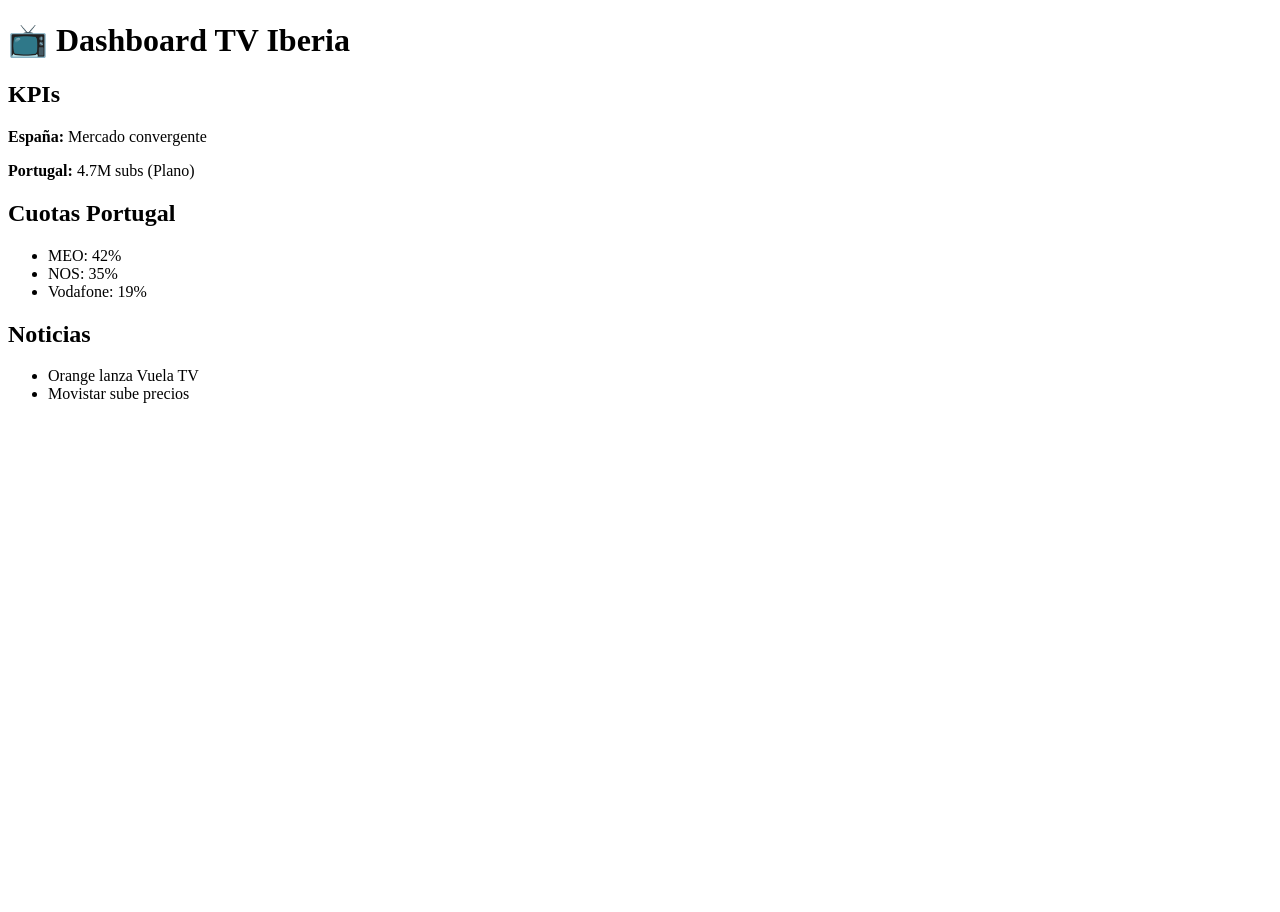
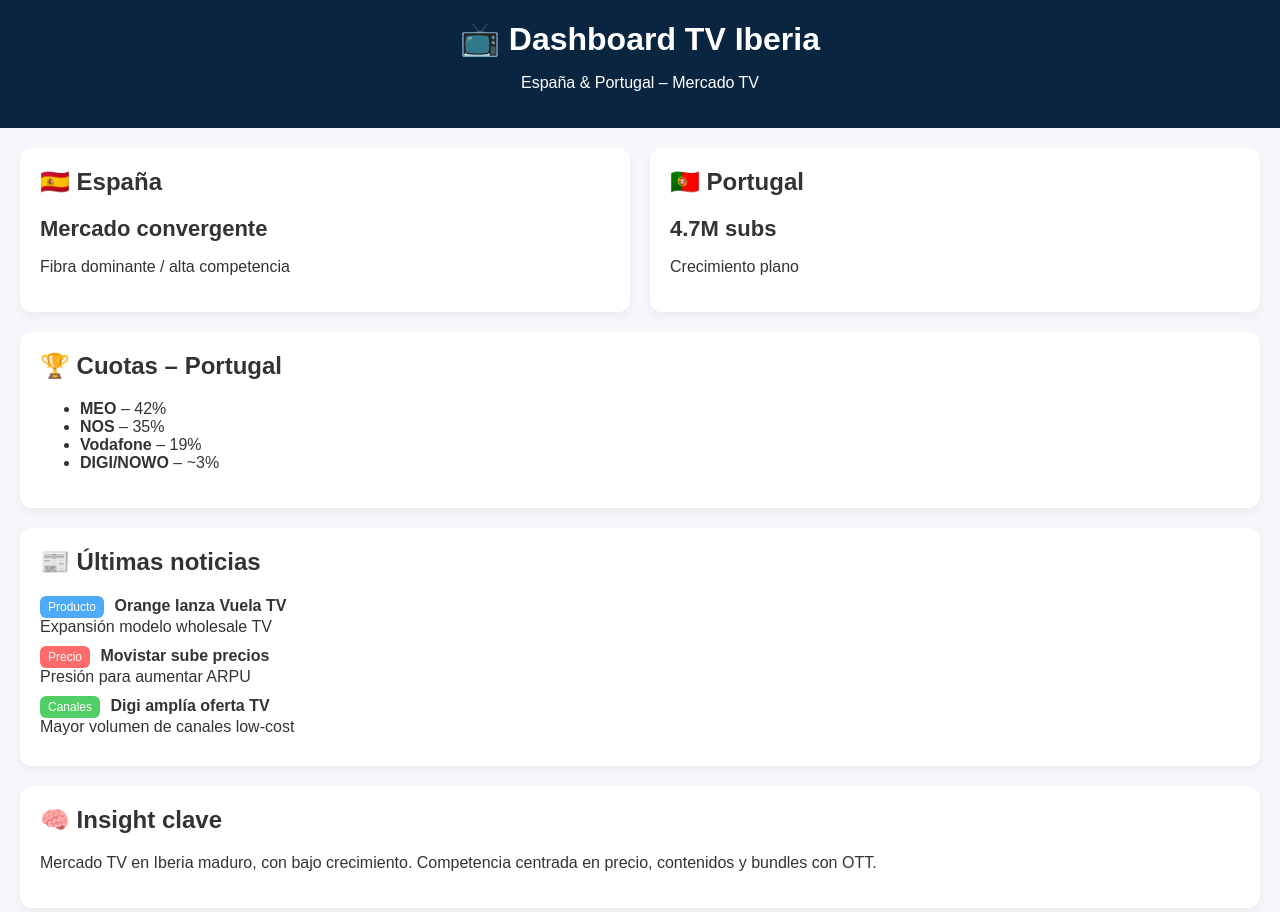
Before and after one commit to borjaperezh10-byte/dashboard-tv, a plain HTML site: page index.html in a window 1280 px wide. Before the commit the page ends 800 px from the top, so only its background shows below. Drawn offline with Linux system fonts and the light colour scheme.

Commit message:
Enhance index.html with layout and styling updates

```diff
--- a/index.html
+++ b/index.html
@@ -2,27 +2,145 @@
 <html>
 <head>
   <title>Dashboard TV Iberia</title>
+  <meta name="viewport" content="width=device-width, initial-scale=1">
+
+  <style>
+    body {
+      font-family: Arial, sans-serif;
+      margin: 0;
+      background-color: #f5f7fb;
+      color: #333;
+    }
+
+    header {
+      background-color: #0a2540;
+      color: white;
+      padding: 20px;
+      text-align: center;
+    }
+
+    h1 {
+      margin: 0;
+    }
+
+    .container {
+      padding: 20px;
+    }
+
+    .grid {
+      display: grid;
+      grid-template-columns: repeat(auto-fit, minmax(250px, 1fr));
+      gap: 20px;
+    }
+
+    .card {
+      background: white;
+      padding: 20px;
+      border-radius: 12px;
+      box-shadow: 0px 4px 10px rgba(0,0,0,0.05);
+    }
+
+    .card h2 {
+      margin-top: 0;
+    }
+
+    .kpi {
+      font-size: 22px;
+      font-weight: bold;
+      margin-top: 10px;
+    }
+
+    .news-item {
+      margin-bottom: 10px;
+    }
+
+    .tag {
+      display: inline-block;
+      padding: 4px 8px;
+      border-radius: 6px;
+      font-size: 12px;
+      margin-right: 6px;
+      color: white;
+    }
+
+    .precio { background: #ff6b6b; }
+    .producto { background: #4dabf7; }
+    .canal { background: #51cf66; }
+
+  </style>
 </head>
+
 <body>
 
+<header>
   <h1>📺 Dashboard TV Iberia</h1>
+  <p>España & Portugal – Mercado TV</p>
+</header>
 
-  <h2>KPIs</h2>
-  <p><b>España:</b> Mercado convergente</p>
-  <p><b>Portugal:</b> 4.7M subs (Plano)</p>
+<div class="container">
 
-  <h2>Cuotas Portugal</h2>
-  <ul>
-    <li>MEO: 42%</li>
-    <li>NOS: 35%</li>
-    <li>Vodafone: 19%</li>
-  </ul>
+  <!-- KPIs -->
+  <div class="grid">
 
-  <h2>Noticias</h2>
-  <ul>
-    <li>Orange lanza Vuela TV</li>
-    <li>Movistar sube precios</li>
-  </ul>
+    <div class="card">
+      <h2>🇪🇸 España</h2>
+      <div class="kpi">Mercado convergente</div>
+      <p>Fibra dominante / alta competencia</p>
+    </div>
+
+    <div class="card">
+      <h2>🇵🇹 Portugal</h2>
+      <div class="kpi">4.7M subs</div>
+      <p>Crecimiento plano</p>
+    </div>
+
+  </div>
+
+  <!-- Cuotas -->
+  <div class="card" style="margin-top:20px;">
+    <h2>🏆 Cuotas – Portugal</h2>
+    <ul>
+      <li><b>MEO</b> – 42%</li>
+      <li><b>NOS</b> – 35%</li>
+      <li><b>Vodafone</b> – 19%</li>
+      <li><b>DIGI/NOWO</b> – ~3%</li>
+    </ul>
+  </div>
+
+  <!-- Noticias -->
+  <div class="card" style="margin-top:20px;">
+    <h2>📰 Últimas noticias</h2>
+
+    <div class="news-item">
+      <span class="tag producto">Producto</span>
+      <b>Orange lanza Vuela TV</b><br>
+      Expansión modelo wholesale TV
+    </div>
+
+    <div class="news-item">
+      <span class="tag precio">Precio</span>
+      <b>Movistar sube precios</b><br>
+      Presión para aumentar ARPU
+    </div>
+
+    <div class="news-item">
+      <span class="tag canal">Canales</span>
+      <b>Digi amplía oferta TV</b><br>
+      Mayor volumen de canales low-cost
+    </div>
+
+  </div>
+
+  <!-- Insight -->
+  <div class="card" style="margin-top:20px;">
+    <h2>🧠 Insight clave</h2>
+    <p>
+      Mercado TV en Iberia maduro, con bajo crecimiento.
+      Competencia centrada en precio, contenidos y bundles con OTT.
+    </p>
+  </div>
+
+</div>
 
 </body>
 </html>
```
